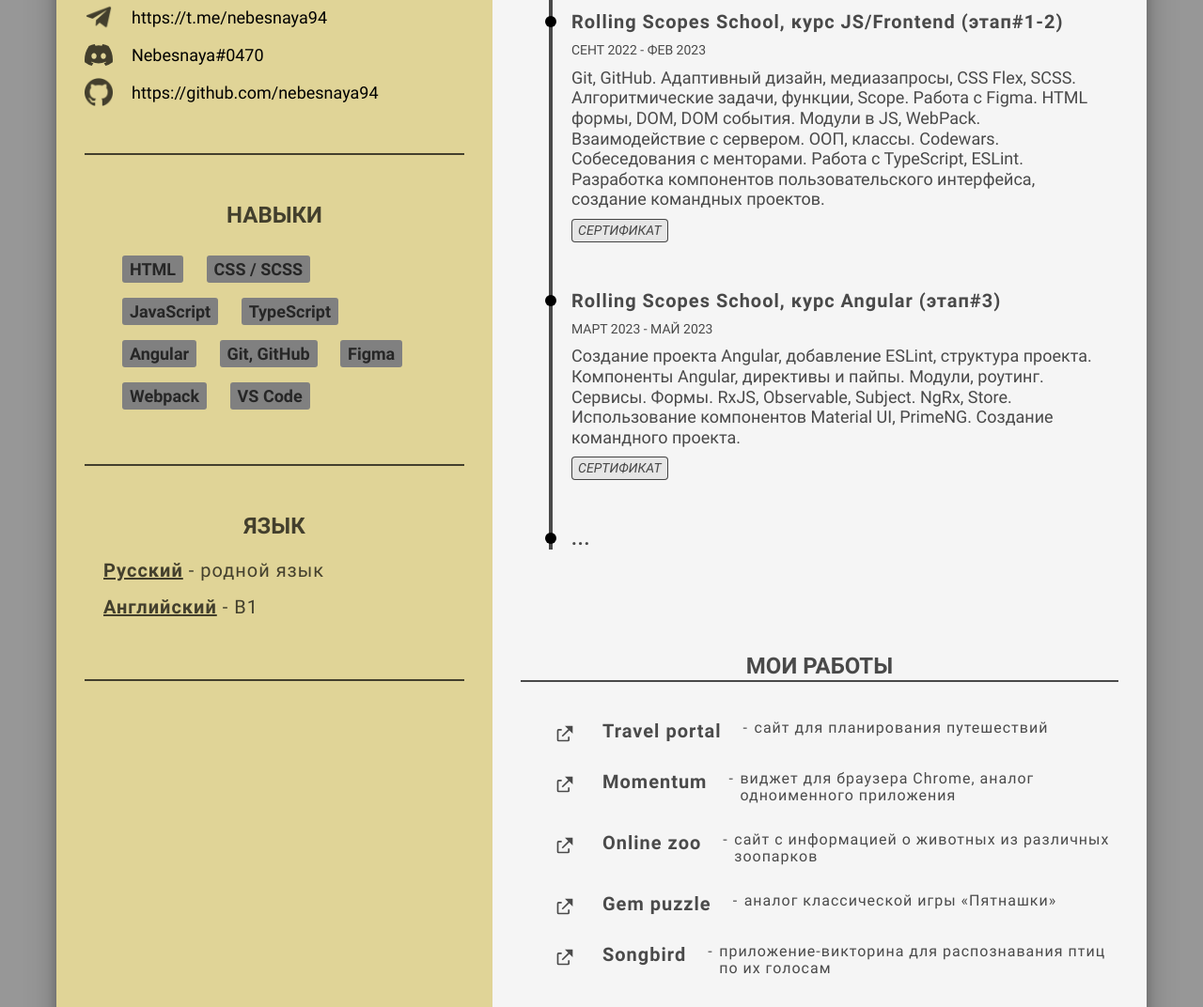
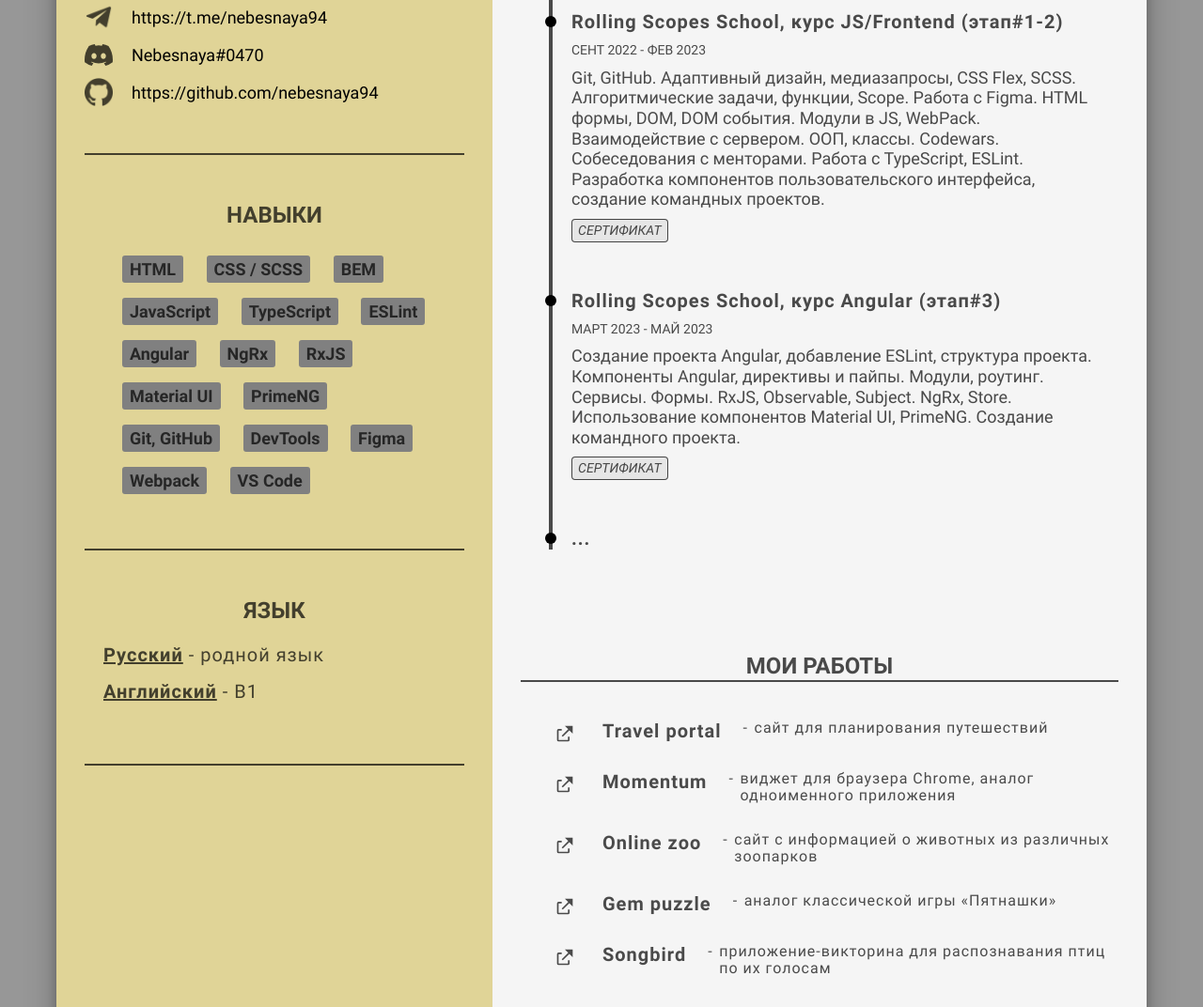
Before and after one commit to Nebesnaya94/CV, a plain HTML site: page index.html in a window 1280 px wide. Shown: the part 913-1985 px from the top of the page at 94% size. Drawn offline with Linux system fonts and the light colour scheme.

Commit message:
fix: edit skills list

```diff
--- a/index.html
+++ b/index.html
@@ -94,10 +94,17 @@
             <div class="skills-list">
               <span class="skill-item">HTML</span>
               <span class="skill-item">CSS&nbsp/&nbspSCSS</span>
+              <span class="skill-item">BEM</span>
               <span class="skill-item">JavaScript</span>
               <span class="skill-item">TypeScript</span>
+              <span class="skill-item">ESLint</span>
               <span class="skill-item">Angular</span>
+              <span class="skill-item">NgRx</span>
+              <span class="skill-item">RxJS</span>
+              <span class="skill-item">Material&nbspUI</span>
+              <span class="skill-item">PrimeNG</span>
               <span class="skill-item">Git,&nbspGitHub</span>
+              <span class="skill-item">DevTools</span>
               <span class="skill-item">Figma</span>
               <span class="skill-item">Webpack</span>
               <span class="skill-item">VS&nbspCode</span>
```
